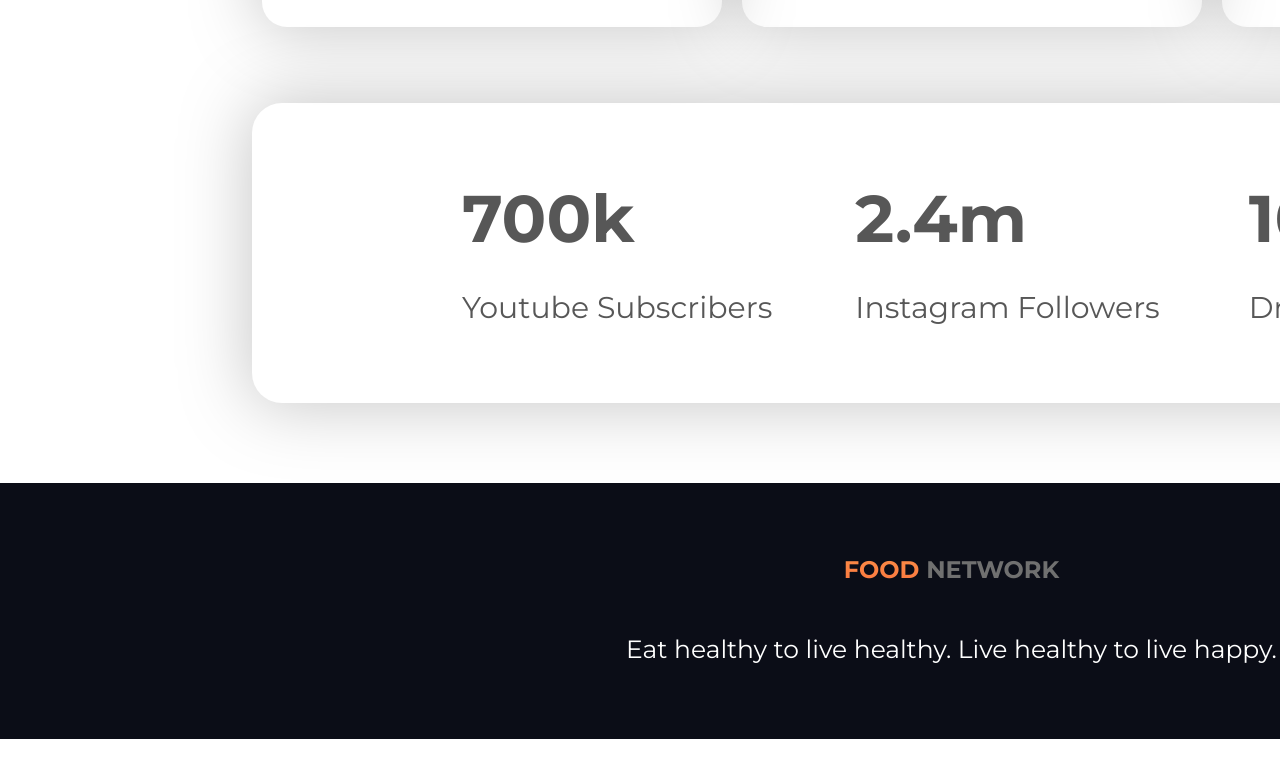
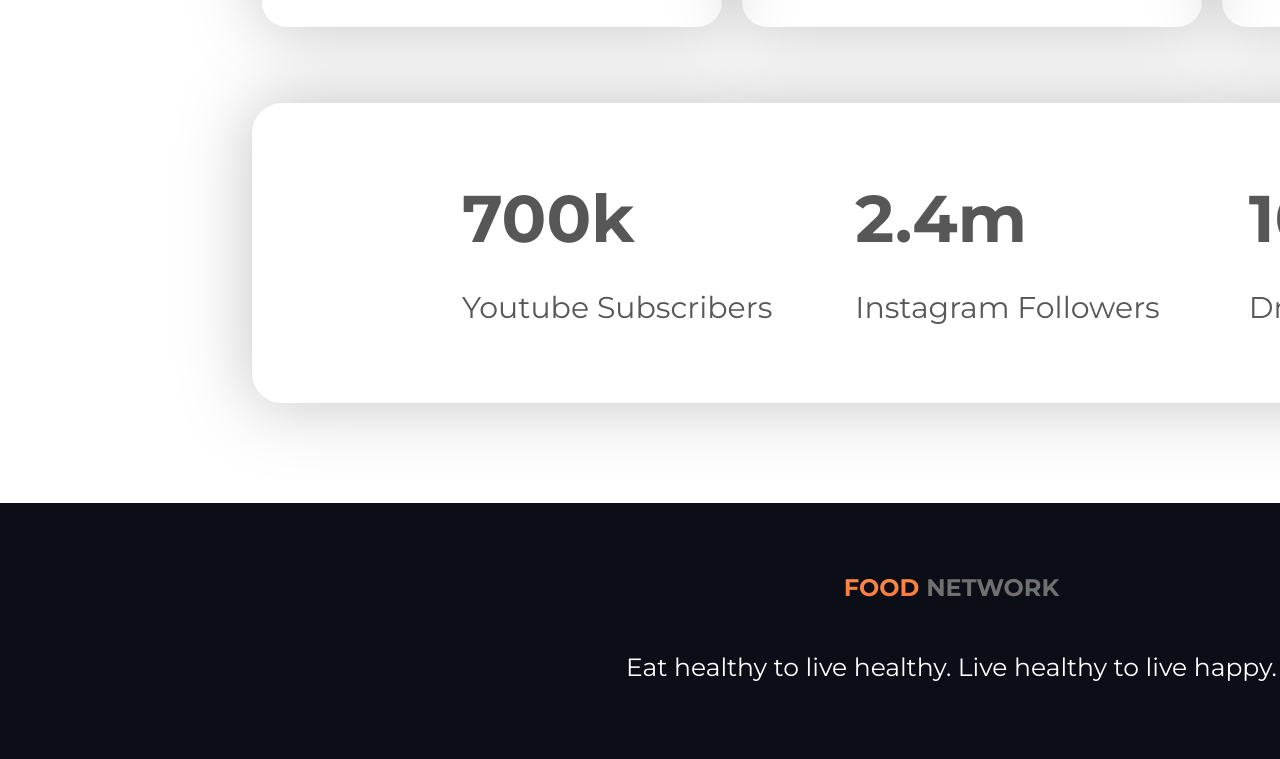
Before and after one commit to monir-ullah/Assignment-Food-Network-By-Monir-Ullah, a plain HTML site: page index.html in a window 1280 px wide. Shown: the part 2650-3409 px from the top of the page. Drawn offline with Linux system fonts and the light colour scheme.

Commit message:
second commit

```diff
--- a/index.html
+++ b/index.html
@@ -107,11 +107,8 @@
                 </div>
             </section>
         <footer>
-            <br>
-            <br>
-            <br>
-            <br>
-            <h2> <span class="span">FOOD</span> NETWORK</h2>
+
+            <h2 > <span class="span">FOOD</span> NETWORK</h2>
             <p>Eat healthy to live healthy. Live healthy to live happy.
             </p>
         </footer>
--- a/style.css
+++ b/style.css
@@ -197,8 +197,11 @@ footer{
 
 }
 footer h2{
+    padding-top: 70px;
     margin-left: 0px;
+    margin-top:100px;
 }
+
 footer p{
     font-family: 'Montserrat', sans-serif;
     font-size: 25px;
```
